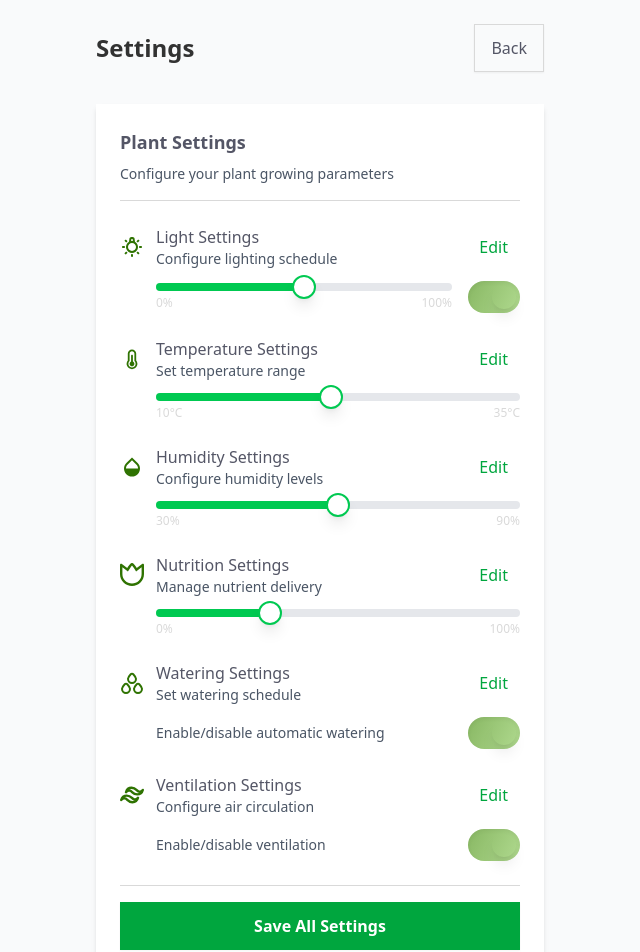
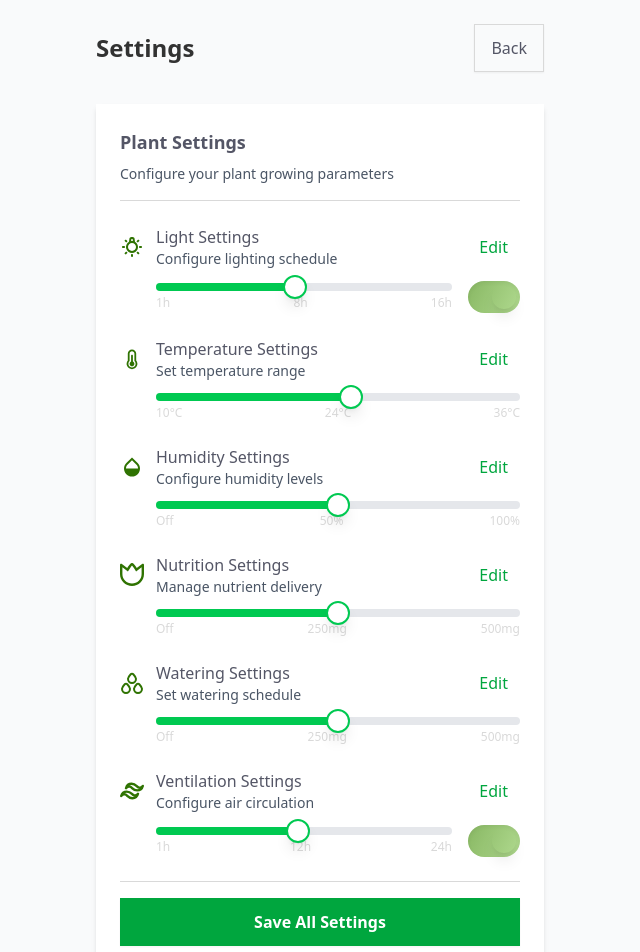
Before and after one commit to JulianaMitkevych/WEB-Internship-2025, a Next.js app: page /settings in a window 1280 px wide. Shown: the top 952 px of the page, without its empty margins (320-960 px from the left). Built offline with nearby package versions, Linux system fonts and the light colour scheme.

Commit message:
added water and vent range

```diff
--- a/src/app/crope-type/cropeList.ts
+++ b/src/app/crope-type/cropeList.ts
@@ -1,9 +1,9 @@
 import { ECropType } from '@/types/types';
 
-export const cropTypes: { id: keyof typeof ECropType; name: ECropType }[] = [
-  { id: 'MICROGREENS', name: ECropType.MICROGREENS },
-  { id: 'HERBS', name: ECropType.HERBS },
-  { id: 'VEGETABLES', name: ECropType.VEGETABLES },
-  { id: 'MUSHROOMS', name: ECropType.MUSHROOMS },
-  { id: 'FLOWERING', name: ECropType.FLOWERING },
+export const cropTypes: { id: number; name: ECropType }[] = [
+  { id: 1, name: ECropType.MICROGREENS },
+  { id: 2, name: ECropType.HERBS },
+  { id: 3, name: ECropType.VEGETABLES },
+  { id: 4, name: ECropType.MUSHROOMS },
+  { id: 5, name: ECropType.FLOWERING },
 ];
--- a/src/app/crope-type/page.tsx
+++ b/src/app/crope-type/page.tsx
@@ -1,5 +1,3 @@
-
-
 'use client';
 
 import { useState } from 'react';
@@ -22,7 +20,7 @@ export default function SelectCropTypePage() {
   const router = useRouter();
   const [store, setStore] = useStorage();
   const { post } = useApi<UpdateCropTypeResponse>();
-  const [selectedId, setSelectedId] = useState<string>('MICROGREENS');
+  const [selectedId, setSelectedId] = useState<number>(1);
 
   const handleStartPlanting = async () => {
     if (!store.user) {
@@ -31,7 +29,7 @@ export default function SelectCropTypePage() {
     }
 
     try {
-      const selectedCrop = cropTypes.find(crop => crop.id === selectedId);
+      const selectedCrop = cropTypes.find((crop) => crop.id === selectedId);
       if (!selectedCrop) return;
 
       await post('/api/auth/update-crop-type', {
@@ -39,7 +37,7 @@ export default function SelectCropTypePage() {
       });
 
       // Update local storage with the new crop type
-      setStore(prev => ({
+      setStore((prev) => ({
         ...prev,
         user: prev.user ? { ...prev.user, cropType: selectedCrop.name } : null,
       }));
--- a/src/app/settings/page.tsx
+++ b/src/app/settings/page.tsx
@@ -26,22 +26,24 @@ export default function SettingsPage() {
   const { settings, updateSettings, isLoading } = useSettings();
 
   // Local state for sliders
-  const [lightValue, setLightValue] = useState<number>(50);
-  const [temperatureValue, setTemperatureValue] = useState<number>(22);
-  const [humidityValue, setHumidityValue] = useState<number>(60);
-  const [nutritionValue, setNutritionValue] = useState<number>(30);
-  const [wateringEnabled, setWateringEnabled] = useState<boolean>(true);
+  const [lightValue, setLightValue] = useState<number>(8);
+  const [temperatureValue, setTemperatureValue] = useState<number>(24);
+  const [humidityValue, setHumidityValue] = useState<number>(50);
+  const [nutritionValue, setNutritionValue] = useState<number>(250);
+  const [wateringValue, setWateringValue] = useState<number>(250);
+  const [ventValue, setVentValue] = useState<number>(12);
   const [ventEnabled, setVentEnabled] = useState<boolean>(true);
   const [lightEnabled, setLightEnabled] = useState<boolean>(true);
 
   // Sync with settings when loaded
   useEffect(() => {
     if (settings) {
-      setLightValue(parseInt(settings.light) || 50);
-      setTemperatureValue(parseInt(settings.temperature) || 22);
-      setHumidityValue(parseInt(settings.humidity) || 60);
-      setNutritionValue(parseInt(settings.nutrition) || 30);
-      setWateringEnabled(settings.watering?.isEnabled ?? true);
+      setLightValue(parseInt(settings.light) || 8);
+      setTemperatureValue(parseInt(settings.temperature) || 24);
+      setHumidityValue(parseInt(settings.humidity) || 50);
+      setNutritionValue(parseInt(settings.nutrition) || 250);
+      setWateringValue(parseInt(settings.watering?.value) || 250);
+      setVentValue(parseInt(settings.vent?.value) || 12);
       setVentEnabled(settings.vent?.isEnabled ?? true);
     }
   }, [settings]);
@@ -92,14 +94,15 @@ export default function SettingsPage() {
                 <Slider
                   value={[lightValue]}
                   onValueChange={(value) => setLightValue(value[0])}
-                  max={100}
-                  min={0}
+                  max={16}
+                  min={1}
                   step={1}
                   className="w-full"
                 />
                 <div className="flex justify-between text-xs text-gray-500 mt-1">
-                  <span>0%</span>
-                  <span>100%</span>
+                  <span>1h</span>
+                  <span>8h</span>
+                  <span>16h</span>
                 </div>
               </div>
               <Switch
@@ -132,14 +135,15 @@ export default function SettingsPage() {
               <Slider
                 value={[temperatureValue]}
                 onValueChange={(value) => setTemperatureValue(value[0])}
-                max={35}
+                max={36}
                 min={10}
                 step={1}
                 className="w-full"
               />
               <div className="flex justify-between text-xs text-gray-500 mt-1">
                 <span>10°C</span>
-                <span>35°C</span>
+                <span>24°C</span>
+                <span>36°C</span>
               </div>
             </div>
           </div>
@@ -167,14 +171,15 @@ export default function SettingsPage() {
               <Slider
                 value={[humidityValue]}
                 onValueChange={(value) => setHumidityValue(value[0])}
-                max={90}
-                min={30}
+                max={100}
+                min={0}
                 step={1}
                 className="w-full"
               />
               <div className="flex justify-between text-xs text-gray-500 mt-1">
-                <span>30%</span>
-                <span>90%</span>
+                <span>Off</span>
+                <span>50%</span>
+                <span>100%</span>
               </div>
             </div>
           </div>
@@ -202,14 +207,15 @@ export default function SettingsPage() {
               <Slider
                 value={[nutritionValue]}
                 onValueChange={(value) => setNutritionValue(value[0])}
-                max={100}
+                max={500}
                 min={0}
                 step={1}
                 className="w-full"
               />
               <div className="flex justify-between text-xs text-gray-500 mt-1">
-                <span>0%</span>
-                <span>100%</span>
+                <span>Off</span>
+                <span>250mg</span>
+                <span>500mg</span>
               </div>
             </div>
           </div>
@@ -233,12 +239,20 @@ export default function SettingsPage() {
                 Edit
               </Button>
             </div>
-            <div className="flex items-center justify-between pl-9">
-              <div className="text-sm text-gray-600">Enable/disable automatic watering</div>
-              <Switch
-                checked={wateringEnabled}
-                onCheckedChange={setWateringEnabled}
+            <div className="pl-9">
+              <Slider
+                value={[wateringValue]}
+                onValueChange={(value) => setWateringValue(value[0])}
+                max={500}
+                min={0}
+                step={1}
+                className="w-full"
               />
+              <div className="flex justify-between text-xs text-gray-500 mt-1">
+                <span>Off</span>
+                <span>250mg</span>
+                <span>500mg</span>
+              </div>
             </div>
           </div>
 
@@ -261,8 +275,22 @@ export default function SettingsPage() {
                 Edit
               </Button>
             </div>
-            <div className="flex items-center justify-between pl-9">
-              <div className="text-sm text-gray-600">Enable/disable ventilation</div>
+            <div className="flex items-center gap-4 pl-9">
+              <div className="flex-1">
+                <Slider
+                  value={[ventValue]}
+                  onValueChange={(value) => setVentValue(value[0])}
+                  max={24}
+                  min={1}
+                  step={1}
+                  className="w-full"
+                />
+                <div className="flex justify-between text-xs text-gray-500 mt-1">
+                  <span>1h</span>
+                  <span>12h</span>
+                  <span>24h</span>
+                </div>
+              </div>
               <Switch
                 checked={ventEnabled}
                 onCheckedChange={setVentEnabled}
@@ -282,11 +310,11 @@ export default function SettingsPage() {
                     nutrition: nutritionValue.toString(),
                     vent: {
                       isEnabled: ventEnabled,
-                      value: settings?.vent?.value || '45',
+                      value: ventValue.toString(),
                     },
                     watering: {
-                      isEnabled: wateringEnabled,
-                      value: settings?.watering?.value || '60',
+                      isEnabled: true,
+                      value: wateringValue.toString(),
                     },
                   });
                 } catch (error) {
--- a/src/components/dashboard/DashboardContent.tsx
+++ b/src/components/dashboard/DashboardContent.tsx
@@ -87,9 +87,30 @@ const DashboardContent = () => {
     }
   };
 
-  const handleSettingClick = (_setting: string) => {
-    // All settings now route to the main settings page
-    router.push(ROUTES.SETTINGS);
+  const handleSettingClick = (setting: string) => {
+    // Vent and watering go directly to main settings page
+    if (setting === 'vent' || setting === 'watering') {
+      router.push(ROUTES.SETTINGS);
+      return;
+    }
+
+    // Other settings have individual pages
+    switch (setting) {
+      case 'light':
+        router.push(ROUTES.PLANT_SETTINGS.LIGHT);
+        break;
+      case 'temperature':
+        router.push(ROUTES.PLANT_SETTINGS.TEMPERATURE);
+        break;
+      case 'humidity':
+        router.push(ROUTES.PLANT_SETTINGS.HUMIDITY);
+        break;
+      case 'nutrition':
+        router.push(ROUTES.PLANT_SETTINGS.NUTRITION);
+        break;
+      default:
+        router.push(ROUTES.SETTINGS);
+    }
   };
 
   return (
--- a/src/hooks/useSettings.ts
+++ b/src/hooks/useSettings.ts
@@ -12,7 +12,7 @@ type UpdateSettingsResponse = {
 
 export const useSettings = () => {
   const [store, setStore] = useContext(StorageContext);
-  const { get, post } = useApi<UpdateSettingsResponse>();
+  const { post } = useApi<UpdateSettingsResponse>();
   const [isLoading, setIsLoading] = useState(false);
 
   // Load settings on mount
--- a/src/types/types.ts
+++ b/src/types/types.ts
@@ -69,7 +69,7 @@ export type TNutritionRecord = {
 };
 
 export type TCropTypeOption = {
-  id: keyof typeof ECropType;
+  id: number;
   name: ECropType;
 };
 
@@ -96,7 +96,7 @@ export type TRegion = {
 };
 
 // props for crop button component
- export type CropButtonProps = {
+export type CropButtonProps = {
   label: string;
   route?: string;
   onClick?: () => void;
```
Also changed, not shown: src/app/settings/vent/page.tsx (+38 -24 lines), src/app/settings/watering/page.tsx (+38 -24 lines).
